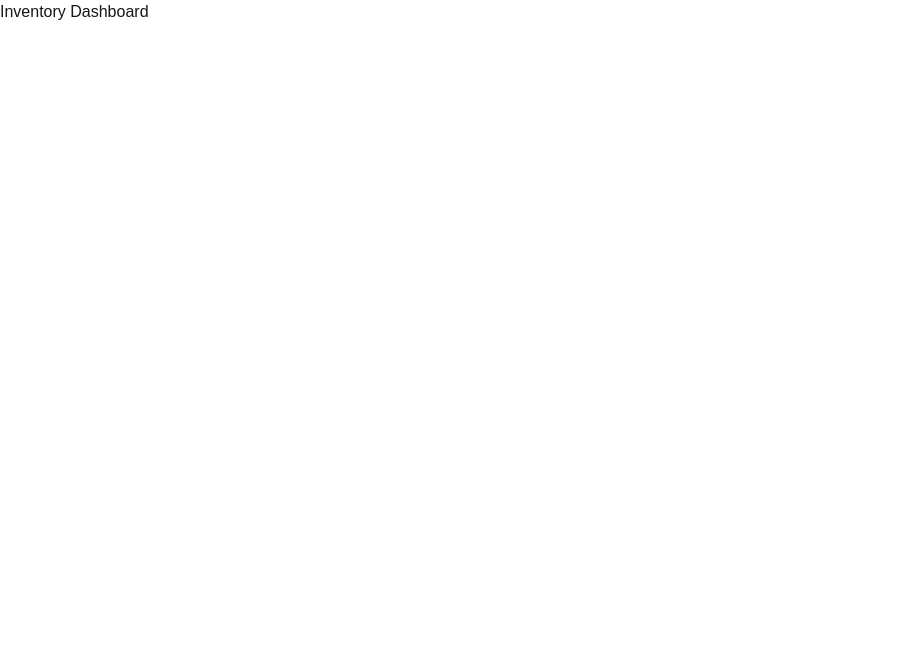
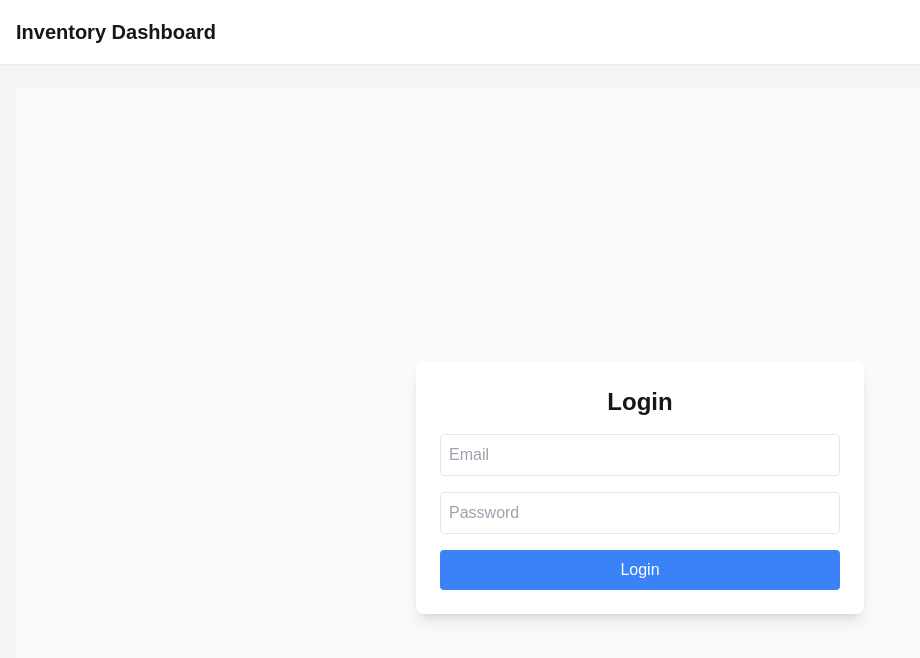
Before and after one commit to HehLul/InventoryMangementStack, a Next.js app: page /login in a window 1280 px wide. Before the commit this address had no page. Shown: the top 658 px of the page, without its empty margins (0-920 px from the left). Built offline with nearby package versions, Linux system fonts and the light colour scheme; no server answers.

Commit message:
ADDED login component.

```diff
--- a/package.json
+++ b/package.json
@@ -9,9 +9,11 @@
     "lint": "next lint"
   },
   "dependencies": {
+    "@supabase/auth-helpers-nextjs": "^0.10.0",
+    "@supabase/supabase-js": "^2.47.10",
+    "next": "15.1.2",
     "react": "^19.0.0",
-    "react-dom": "^19.0.0",
-    "next": "15.1.2"
+    "react-dom": "^19.0.0"
   },
   "devDependencies": {
     "postcss": "^8",
--- /dev/null
+++ b/src/app/admin/layout.js
@@ -0,0 +1,27 @@
+import ProtectedRoute from '@/app/components/auth/ProtectedRoute'
+
+export default function AdminLayout({ children }) {
+  return (
+    <ProtectedRoute>
+      {/* You can add admin navigation/header here */}
+      <div className="min-h-screen bg-gray-100">
+        {/* Admin header/nav */}
+        <nav className="bg-white shadow-sm">
+          <div className="max-w-7xl mx-auto px-4">
+            <div className="flex justify-between h-16">
+              <div className="flex items-center">
+                <a href="/admin">Dashboard</a>
+                <a href="/admin/inventory" className="ml-8">Inventory</a>
+              </div>
+            </div>
+          </div>
+        </nav>
+
+        {/* Main content */}
+        <main className="max-w-7xl mx-auto py-6 px-4">
+          {children}
+        </main>
+      </div>
+    </ProtectedRoute>
+  )
+}
--- /dev/null
+++ b/src/app/components/auth/Login.js
@@ -0,0 +1,51 @@
+'use client'
+
+import { useState } from 'react'
+import { supabase } from '@/lib/supabase'
+
+export default function Login() {
+  const [email, setEmail] = useState('')
+  const [password, setPassword] = useState('')
+
+  const handleLogin = async (e) => {
+    e.preventDefault()
+    const { data, error } = await supabase.auth.signInWithPassword({
+      email,
+      password
+    })
+    if (error) console.log('Error:', error.message)
+    else {
+      // Redirect to dashboard
+      window.location.href = '/admin/dashboard'
+    }
+  }
+
+  return (
+    <form onSubmit={handleLogin} className="space-y-4">
+      <div>
+        <input
+          type="email"
+          value={email}
+          onChange={(e) => setEmail(e.target.value)}
+          placeholder="Email"
+          className="w-full p-2 border rounded"
+        />
+      </div>
+      <div>
+        <input
+          type="password"
+          value={password}
+          onChange={(e) => setPassword(e.target.value)}
+          placeholder="Password"
+          className="w-full p-2 border rounded"
+        />
+      </div>
+      <button
+        type="submit"
+        className="w-full p-2 bg-blue-500 text-white rounded"
+      >
+        Login
+      </button>
+    </form>
+  )
+}
--- /dev/null
+++ b/src/app/components/auth/ProtectedRoute.js
@@ -0,0 +1,22 @@
+// in src/app/components/auth/ProtectedRoute.js
+'use client'
+
+import { useEffect } from 'react'
+import { useRouter } from 'next/navigation'
+import { supabase } from '@/lib/supabase'
+
+export default function ProtectedRoute({ children }) {
+  const router = useRouter()
+
+  useEffect(() => {
+    const checkAuth = async () => {
+      const { data: { session } } = await supabase.auth.getSession()
+      if (!session && window.location.pathname !== '/login') {
+        router.push('/login')
+      }
+    }
+    checkAuth()
+  }, [])
+
+  return <>{children}</>
+}
--- a/src/app/layout.js
+++ b/src/app/layout.js
@@ -1,5 +1,7 @@
 import { Geist, Geist_Mono } from "next/font/google";
 import "./globals.css";
+import Login from './components/auth/Login'
+import ProtectedRoute from './components/auth/ProtectedRoute'
 
 const geistSans = Geist({
   variable: "--font-geist-sans",
@@ -13,13 +15,34 @@ const geistMono = Geist_Mono({
 
 export const metadata = {
   title: "Inventory Dashboard",
-  description: "Generated by  Ahmed Salman",
+  description: "Generated by Ahmed Salman",
 };
 
 export default function RootLayout({ children }) {
   return (
-    <html lang="en">
-      <body><h1>Inventory Dashboard</h1></body>
+    <html lang="en" className={`${geistSans.variable} ${geistMono.variable}`}>
+      <body>
+        <ProtectedRoute>
+          <div className="min-h-screen bg-gray-100">
+            {/* Navigation */}
+            <nav className="bg-white shadow-sm">
+              <div className="max-w-7xl mx-auto px-4">
+                <div className="flex justify-between h-16">
+                  <div className="flex items-center">
+                    <h1 className="text-xl font-bold">Inventory Dashboard</h1>
+                  </div>
+                  {/* Add navigation items here later */}
+                </div>
+              </div>
+            </nav>
+
+            {/* Main Content */}
+            <main className="max-w-7xl mx-auto py-6 px-4">
+              {children}
+            </main>
+          </div>
+        </ProtectedRoute>
+      </body>
     </html>
   );
 }
--- /dev/null
+++ b/src/app/login/page.js
@@ -0,0 +1,12 @@
+import Login from '../components/auth/Login'
+
+export default function LoginPage() {
+  return (
+    <div className="min-h-screen flex items-center justify-center bg-gray-50">
+      <div className="max-w-md w-full p-6 bg-white rounded-lg shadow-lg">
+        <h2 className="text-2xl font-bold mb-4 text-center">Login</h2>
+        <Login />
+      </div>
+    </div>
+  )
+}
--- a/src/app/page.js
+++ b/src/app/page.js
@@ -1,101 +1,8 @@
-import Image from "next/image";
-
 export default function Home() {
   return (
-    <div className="grid grid-rows-[20px_1fr_20px] items-center justify-items-center min-h-screen p-8 pb-20 gap-16 sm:p-20 font-[family-name:var(--font-geist-sans)]">
-      <main className="flex flex-col gap-8 row-start-2 items-center sm:items-start">
-        <Image
-          className="dark:invert"
-          src="/next.svg"
-          alt="Next.js logo"
-          width={180}
-          height={38}
-          priority
-        />
-        <ol className="list-inside list-decimal text-sm text-center sm:text-left font-[family-name:var(--font-geist-mono)]">
-          <li className="mb-2">
-            Get started by editing{" "}
-            <code className="bg-black/[.05] dark:bg-white/[.06] px-1 py-0.5 rounded font-semibold">
-              src/app/page.js
-            </code>
-            .
-          </li>
-          <li>Save and see your changes instantly.</li>
-        </ol>
-
-        <div className="flex gap-4 items-center flex-col sm:flex-row">
-          <a
-            className="rounded-full border border-solid border-transparent transition-colors flex items-center justify-center bg-foreground text-background gap-2 hover:bg-[#383838] dark:hover:bg-[#ccc] text-sm sm:text-base h-10 sm:h-12 px-4 sm:px-5"
-            href="https://vercel.com/new?utm_source=create-next-app&utm_medium=appdir-template-tw&utm_campaign=create-next-app"
-            target="_blank"
-            rel="noopener noreferrer"
-          >
-            <Image
-              className="dark:invert"
-              src="/vercel.svg"
-              alt="Vercel logomark"
-              width={20}
-              height={20}
-            />
-            Deploy now
-          </a>
-          <a
-            className="rounded-full border border-solid border-black/[.08] dark:border-white/[.145] transition-colors flex items-center justify-center hover:bg-[#f2f2f2] dark:hover:bg-[#1a1a1a] hover:border-transparent text-sm sm:text-base h-10 sm:h-12 px-4 sm:px-5 sm:min-w-44"
-            href="https://nextjs.org/docs?utm_source=create-next-app&utm_medium=appdir-template-tw&utm_campaign=create-next-app"
-            target="_blank"
-            rel="noopener noreferrer"
-          >
-            Read our docs
-          </a>
-        </div>
-      </main>
-      <footer className="row-start-3 flex gap-6 flex-wrap items-center justify-center">
-        <a
-          className="flex items-center gap-2 hover:underline hover:underline-offset-4"
-          href="https://nextjs.org/learn?utm_source=create-next-app&utm_medium=appdir-template-tw&utm_campaign=create-next-app"
-          target="_blank"
-          rel="noopener noreferrer"
-        >
-          <Image
-            aria-hidden
-            src="/file.svg"
-            alt="File icon"
-            width={16}
-            height={16}
-          />
-          Learn
-        </a>
-        <a
-          className="flex items-center gap-2 hover:underline hover:underline-offset-4"
-          href="https://vercel.com/templates?framework=next.js&utm_source=create-next-app&utm_medium=appdir-template-tw&utm_campaign=create-next-app"
-          target="_blank"
-          rel="noopener noreferrer"
-        >
-          <Image
-            aria-hidden
-            src="/window.svg"
-            alt="Window icon"
-            width={16}
-            height={16}
-          />
-          Examples
-        </a>
-        <a
-          className="flex items-center gap-2 hover:underline hover:underline-offset-4"
-          href="https://nextjs.org?utm_source=create-next-app&utm_medium=appdir-template-tw&utm_campaign=create-next-app"
-          target="_blank"
-          rel="noopener noreferrer"
-        >
-          <Image
-            aria-hidden
-            src="/globe.svg"
-            alt="Globe icon"
-            width={16}
-            height={16}
-          />
-          Go to nextjs.org →
-        </a>
-      </footer>
+    <div className="space-y-6">
+      <h2 className="text-2xl font-bold">Welcome to Inventory Management</h2>
+      {/* Add dashboard content here */}
     </div>
-  );
+  )
 }
--- /dev/null
+++ b/src/lib/supabase.js
@@ -0,0 +1,6 @@
+import { createClient } from '@supabase/supabase-js'
+
+const supabaseUrl = process.env.NEXT_PUBLIC_SUPABASE_URL
+const supabaseKey = process.env.NEXT_PUBLIC_SUPABASE_ANON_KEY
+
+export const supabase = createClient(supabaseUrl, supabaseKey)
```
Also changed, not shown: middleware.js (added, +14 -0 lines), 1 other file (tests, documents, lock files or other folders).
